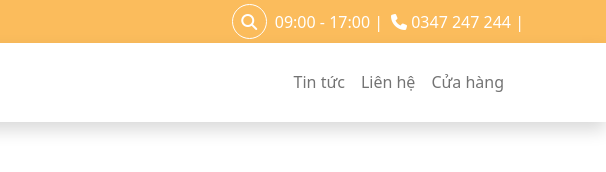
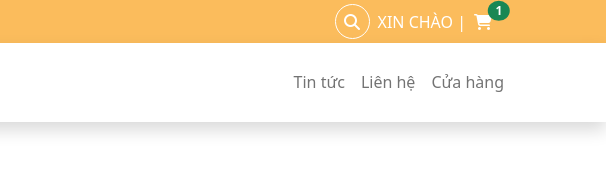
Before and after one commit to SyTom123/ECMA-Assigment, a website built with Vite: page index.html in a window 1280 px wide. Shown: the full height of the page, 674-1280 px from the left. Built offline with nearby package versions, Linux system fonts and the light colour scheme; what navigo would draw is missing.

Commit message:
refact: update header-top

```diff
--- a/public/src/components/header/header.scss
+++ b/public/src/components/header/header.scss
@@ -24,3 +24,8 @@
     width: 100%;
     align-items: center;
 }
+.fa-cart-shopping {
+    width: 50px;
+    color: white;
+    cursor: pointer;
+}
--- a/public/src/components/header/index.js
+++ b/public/src/components/header/index.js
@@ -16,8 +16,17 @@ const Header = {
                         <div class="col-md-6 ">
                             <ul class = "list-unstyled d-flex  my-1 justify-content-md-end align-items-center">
                                 <li > <a href="" class = "header-search" ><i class="fa-solid fa-magnifying-glass"></i></a></li>
-                                <li class = "ms-2">09:00 - 17:00 |</li>
-                                <li class = "ms-2"><i class="fa-solid fa-phone"></i> 0347 247 244 |</li>
+                                <li class = "ms-2">XIN CHÀO |</li>
+                                <li class = "ms-2">
+                                    <a class=" position-relative">
+                                    <i class="fa-solid fa-cart-shopping "></i> </i>
+                                    <span class="position-absolute top-0 start-50 translate-middle badge rounded-circle bg-success">
+                                        1
+                                        <span class="visually-hidden">unread messages</span>
+                                    </span>
+                                    </span>
+                                    </a>
+                                </li>
                             </ul>
                         </div>
                     </div>
--- a/public/src/page/homepage.js
+++ b/public/src/page/homepage.js
@@ -4,6 +4,7 @@ const HomePage = {
         return `
             <div >
                 ${Header.render()}
+
             </div>
         `
     }
```
Also changed, not shown: public/src/components/Slider/index.js (added).
